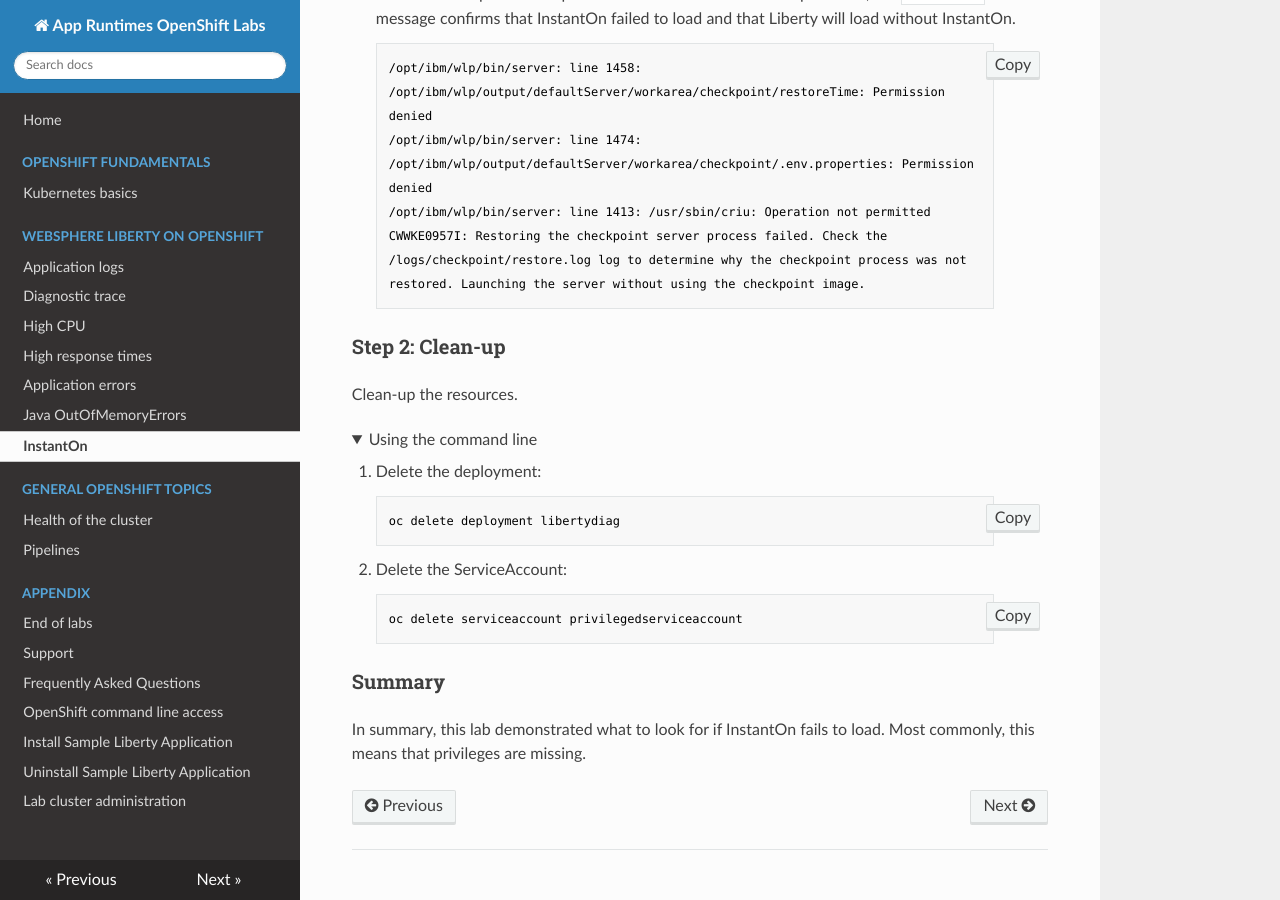
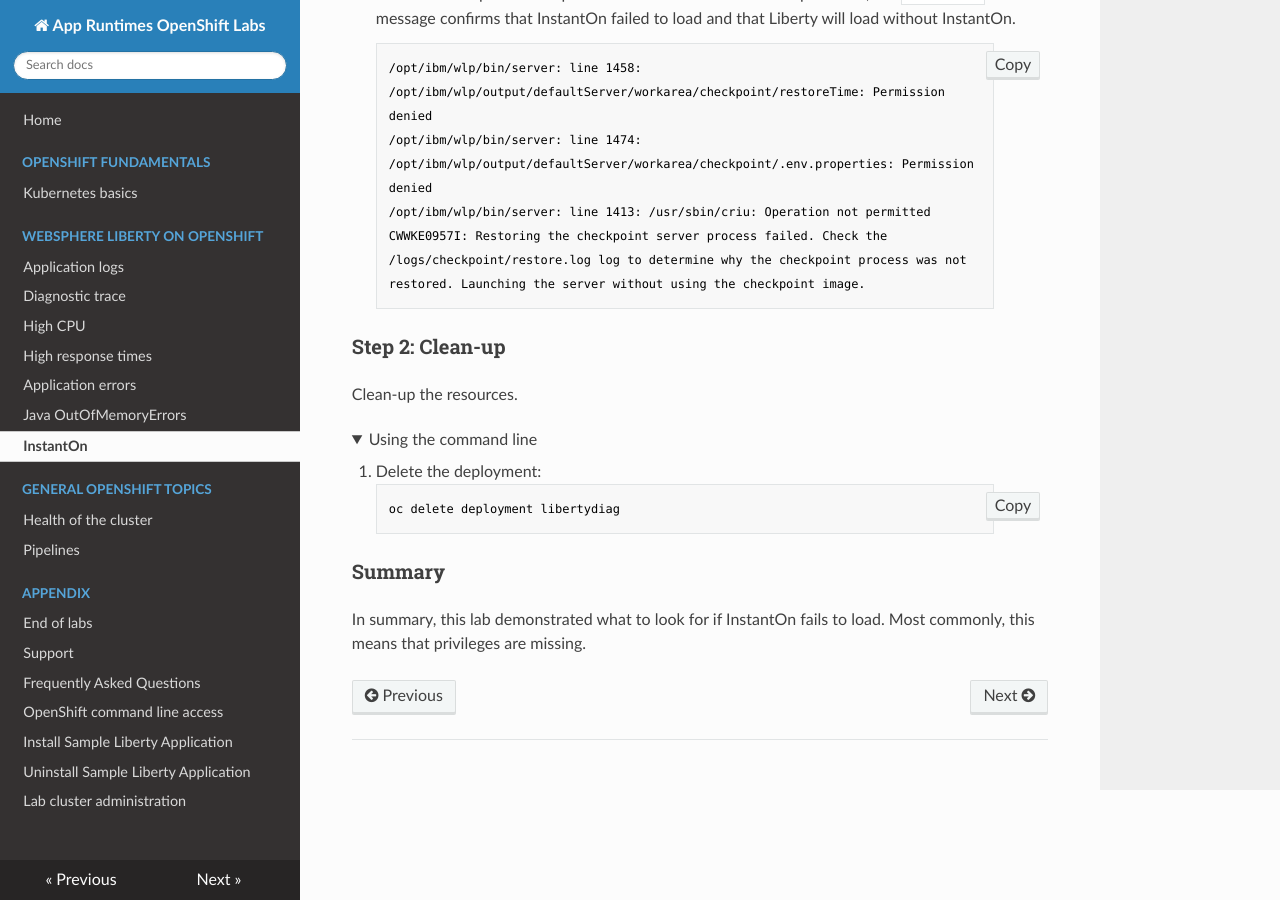
Before and after one commit to IBM/AppRuntimesOpenShiftDay2Labs, an MkDocs documentation site: the page built from docs/lab_liberty_instanton.md, in a window 1280 px wide and 900 px high, scrolled down 5482 px. Built offline with MkDocs 1.6.1, drawn with Linux system fonts in a browser that asks for light colours.

Commit message:
Remove redundant serviceaccount deletion
Signed-off-by: Kevin Grigorenko <kevin.grigorenko@us.ibm.com>

```diff
--- a/docs/lab_liberty_instanton.md
+++ b/docs/lab_liberty_instanton.md
@@ -210,10 +210,6 @@ Clean-up the resources.
 
         oc delete deployment libertydiag
 
-1. Delete the ServiceAccount:
-
-        oc delete serviceaccount privilegedserviceaccount
-
 </details>
 
 ### Summary
```
